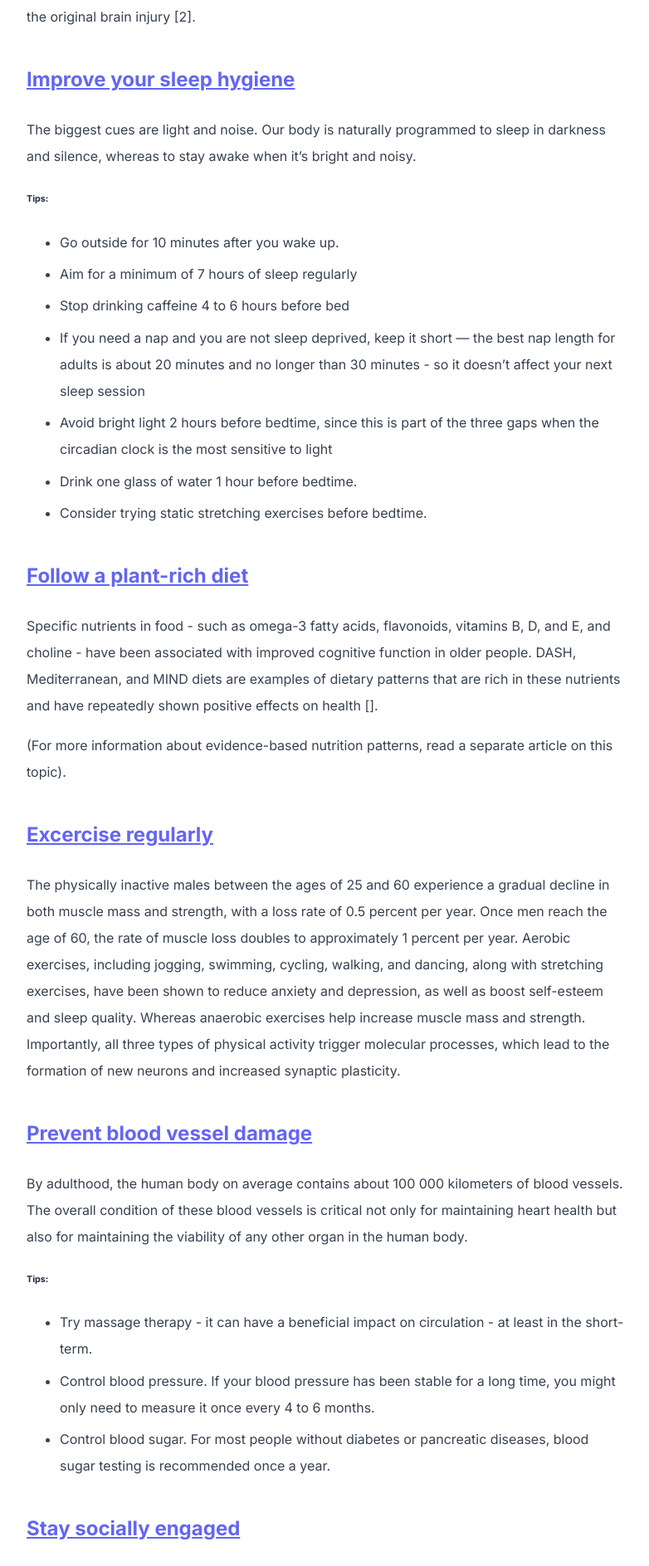
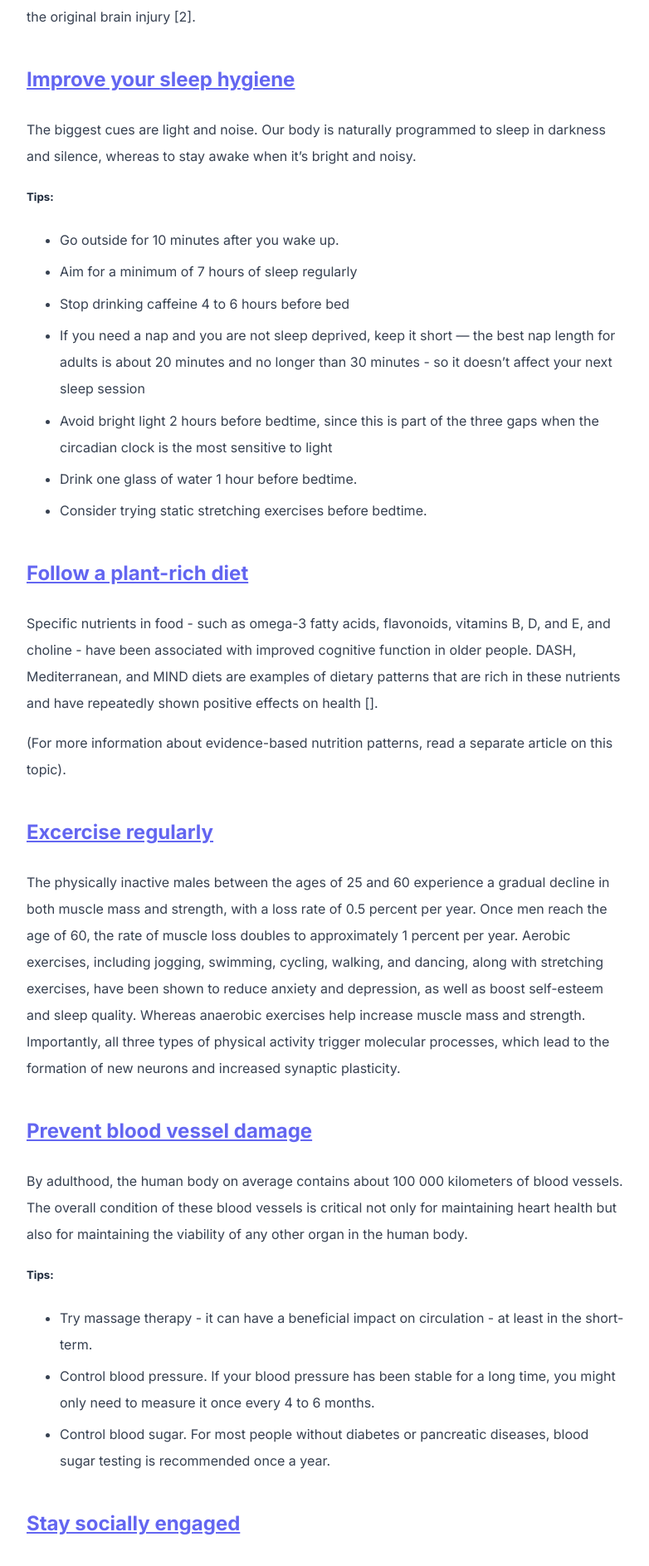
Before and after one commit to abhinavs/moonwalk, a Jekyll site: the page built from _posts/2023-07-19-brain-health.md, in a window 1280 px wide. Shown: the part 908-2795 px from the top of the page at 83% size, without its empty margins (248-1030 px from the left). Built offline with Jekyll 4.4.1, drawn with Linux system fonts in a browser that asks for light colours.

```diff
--- a/_posts/2023-07-19-brain-health.md
+++ b/_posts/2023-07-19-brain-health.md
@@ -23,7 +23,7 @@ Although the human brain is the best-protected organ in the human body, the brai
 
 The biggest cues are light and noise. Our body is naturally programmed to sleep in darkness and silence, whereas to stay awake when it's bright and noisy.
 
-###### Tips:
+##### Tips:
 -   Go outside for 10 minutes after you wake up.
 -   Aim for a minimum of 7 hours of sleep regularly
 -   Stop drinking caffeine 4 to 6 hours before bed
@@ -49,7 +49,7 @@ The physically inactive males between the ages of 25 and 60 experience a gradual
 
 By adulthood, the human body on average contains about 100 000 kilometers of blood vessels. The overall condition of these blood vessels is critical not only for maintaining heart health but also for maintaining the viability of any other organ in the human body.
 
-###### Tips:
+##### Tips:
 -   Try massage therapy - it can have a beneficial impact on circulation - at least in the short-term.
 -   Control blood pressure. If your blood pressure has been stable for a long time, you might only need to measure it once every 4 to 6 months.
 -   Control blood sugar. For most people without diabetes or pancreatic diseases, blood sugar testing is recommended once a year.
@@ -63,7 +63,7 @@ In terms of effects on the brain, building social networks and participating in
 
 ## Follow lifestyle habits for mental health
 
-###### Tips:
+##### Tips:
 -   Get a personal "Not to-do list".
 -   Practice a foreign language and/or a programming language.
 
```
